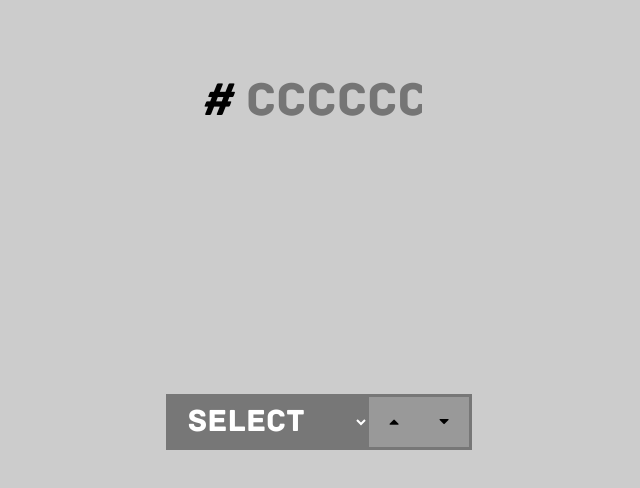
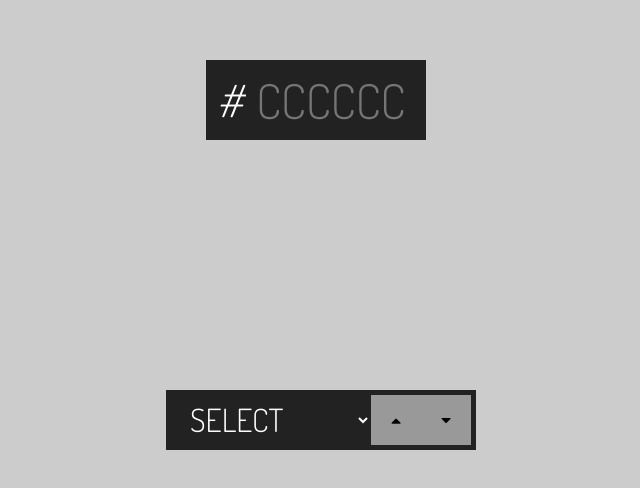
Before and after one commit to thesamtang/color-shift, a plain HTML site: page index.html in a window 1280 px wide. Shown: the part 300-788 px from the top of the page, without its empty margins (324-964 px from the left). Drawn offline with nearby package versions, Linux system fonts and the light colour scheme; a web font is replaced by a local one.

Commit message:
use Dosis font

```diff
--- a/css/style.css
+++ b/css/style.css
@@ -1,17 +1,6 @@
-@font-face {
-    font-family: 'archive';
-    src: url('../fonts/Archive-webfont.eot');
-    src: url('../fonts/Archive-webfont.eot?#iefix') format('embedded-opentype'),
-         url('../fonts/Archive-webfont.woff2') format('woff2'),
-         url('../fonts/Archive-webfont.woff') format('woff'),
-         url('../fonts/Archive-webfont.ttf') format('truetype'),
-         url('../fonts/Archive-webfont.svg#archiveregular') format('svg');
-    font-weight: normal;
-    font-style: normal;
-}
-
 html, input, select {
-    font-family: 'archive';
+    font-family: 'Dosis', sans-serif;
+    font-weight: 300;
 }
 
 #stage {
@@ -25,6 +14,13 @@ html, input, select {
     flex-direction: row;
     justify-content: center;
     align-items: center;
+
+}
+
+#color-form {
+    background-color: #222;
+    padding-left: 10px;
+    color: #fff;
 }
 
 input[type=text],
@@ -37,8 +33,10 @@ input[type=text]:active
     outline-offset: 0;
     padding: 10px;
     font-size: 3em;
-    width: 176px;
-    background-color: #ccc;
+    width: 160px;
+    background-color: #222;
+    text-transform: uppercase;
+    color: #fff;
 }
 
 /*
@@ -69,14 +67,14 @@ input[type=text]:active
     position: fixed;
     z-index: 10;
     bottom: 50px;
-    border: 3px solid #777;
+    border: 5px solid #222;
 }
 
 #controls select {
     width: 200px;
     height: 50px;
     //display: inline;
-    background-color: #777;
+    background-color: #222;
     float: left;
     padding-left: 15px;
     font-size: 2em;
--- a/index.html
+++ b/index.html
@@ -1,13 +1,14 @@
 <!DOCTYPE html>
 <html>
+
 <head>
     <title>Color Tuner</title>
     <link rel="stylesheet" href="css/style.css">
     <script src="https://ajax.googleapis.com/ajax/libs/jquery/2.1.3/jquery.min.js"></script>
     <link rel="stylesheet" href="//maxcdn.bootstrapcdn.com/font-awesome/4.3.0/css/font-awesome.min.css">
-        <link rel="stylesheet" href="fonts/stylesheet.css" type="text/css" charset="utf-8" />
+    <link href='http://fonts.googleapis.com/css?family=Dosis:300,400' rel='stylesheet' type='text/css'>
+</head>
 
-    </head>
 <body>
     <div id="stage">
         <div id="color-form">
@@ -24,12 +25,14 @@
             <option value="blue">BLUE</option>
             <option value="green">GREEN</option>
         </select>
-<!--            <div class="option"></div>-->
-            <div class="btn"><i class="fa fa-caret-down"></i></div>
-            <div class="btn"><i class="fa fa-caret-up"></i></div>
+        <div class="btn"><i class="fa fa-caret-down"></i>
+        </div>
+        <div class="btn"><i class="fa fa-caret-up"></i>
+        </div>
     </div>
 
 
     <script src="js/color.js"></script>
 </body>
+
 </html>
--- a/js/color.js
+++ b/js/color.js
@@ -8,7 +8,6 @@ $(document).ready(function() {
     $.changeColor = function(hexcode) {
         $.colorStack.push(hexcode);
         $stage.css({"background-color": hexcode});
-        $hex.css({"background-color": hexcode});
         console.log($.colorStack);
     };
 
@@ -50,9 +49,9 @@ $.rgbToHex = function(rgb) {
     return "#".concat(hexArr.join(""));
 }
 
-$.rgbToHex = function(rgb) {
-
-}
+//$.rgbToHex = function(rgb) {
+//
+//}
 
 //$.rgbToCMYK = function(rgb, component) {
 //    var cmyk = {};
```
Also changed, not shown: test/colorTest.js (+0 -5 lines). Lines whose indentation alone changed are shown as unchanged.
